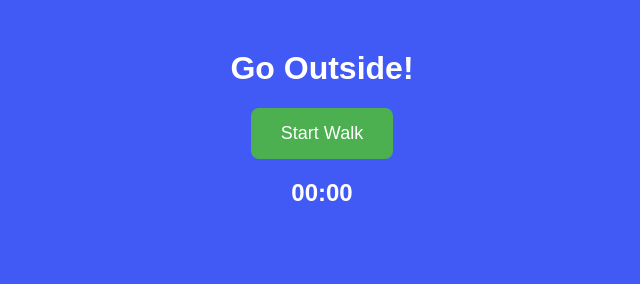
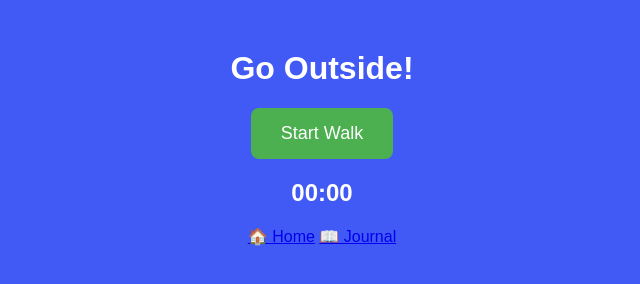
Before and after one commit to masmac26/walk, a plain HTML site: page index.html in a window 1280 px wide. Shown: the whole page, without its empty margins (318-958 px from the left). Drawn offline with Linux system fonts and the light colour scheme.

Commit message:
Update index.html

```diff
--- a/index.html
+++ b/index.html
@@ -13,5 +13,12 @@
   <p id="challenge"></p>
 
   <script src="script.js"></script>
+    <!-- Bottom nav -->
+  <div class="navbar">
+    <a href="index.html" class="active">🏠 Home</a>
+    <a href="journal.html">📖 Journal</a>
+  </div>
+</body>
+
 </body>
 </html>
```
